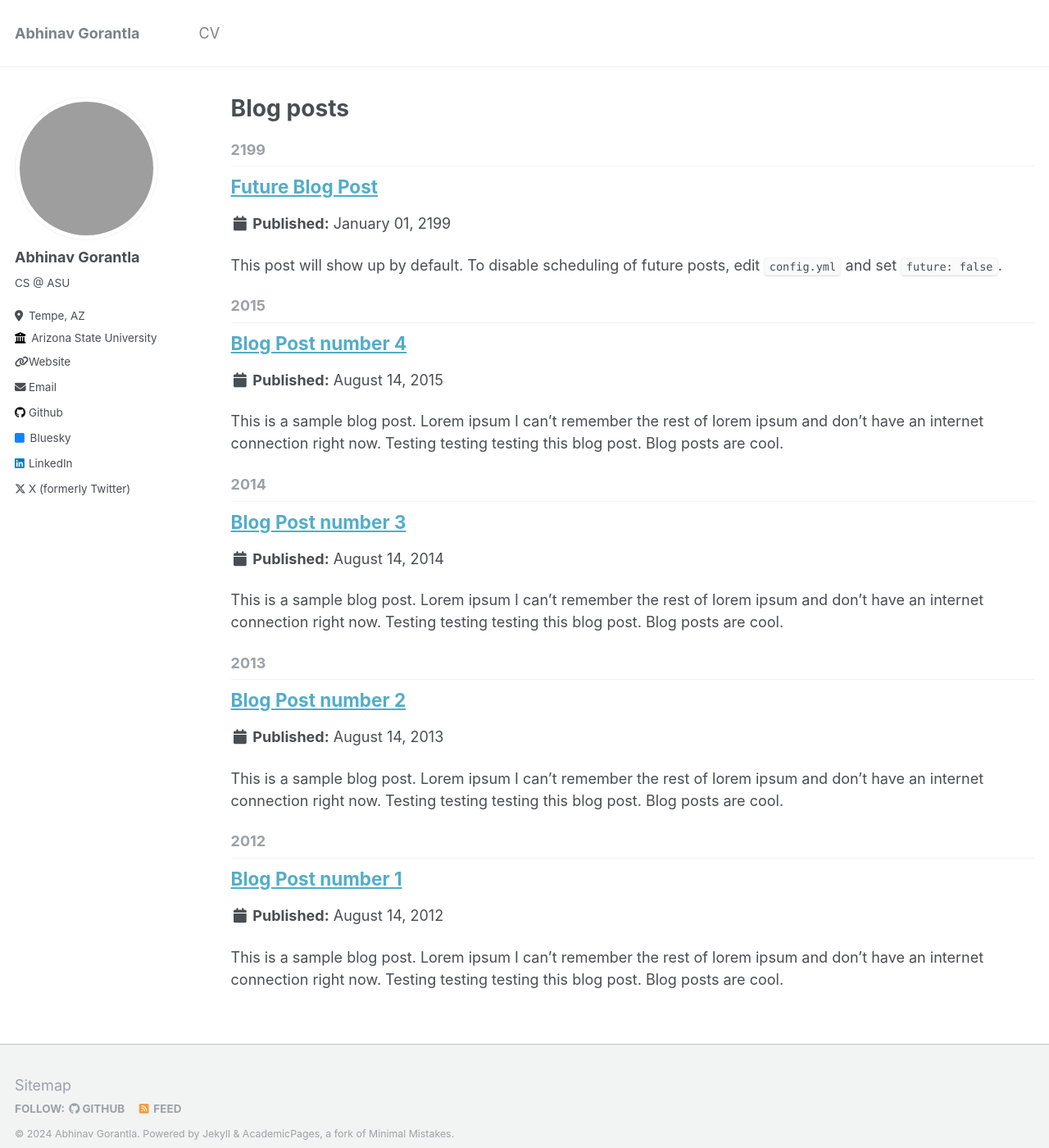
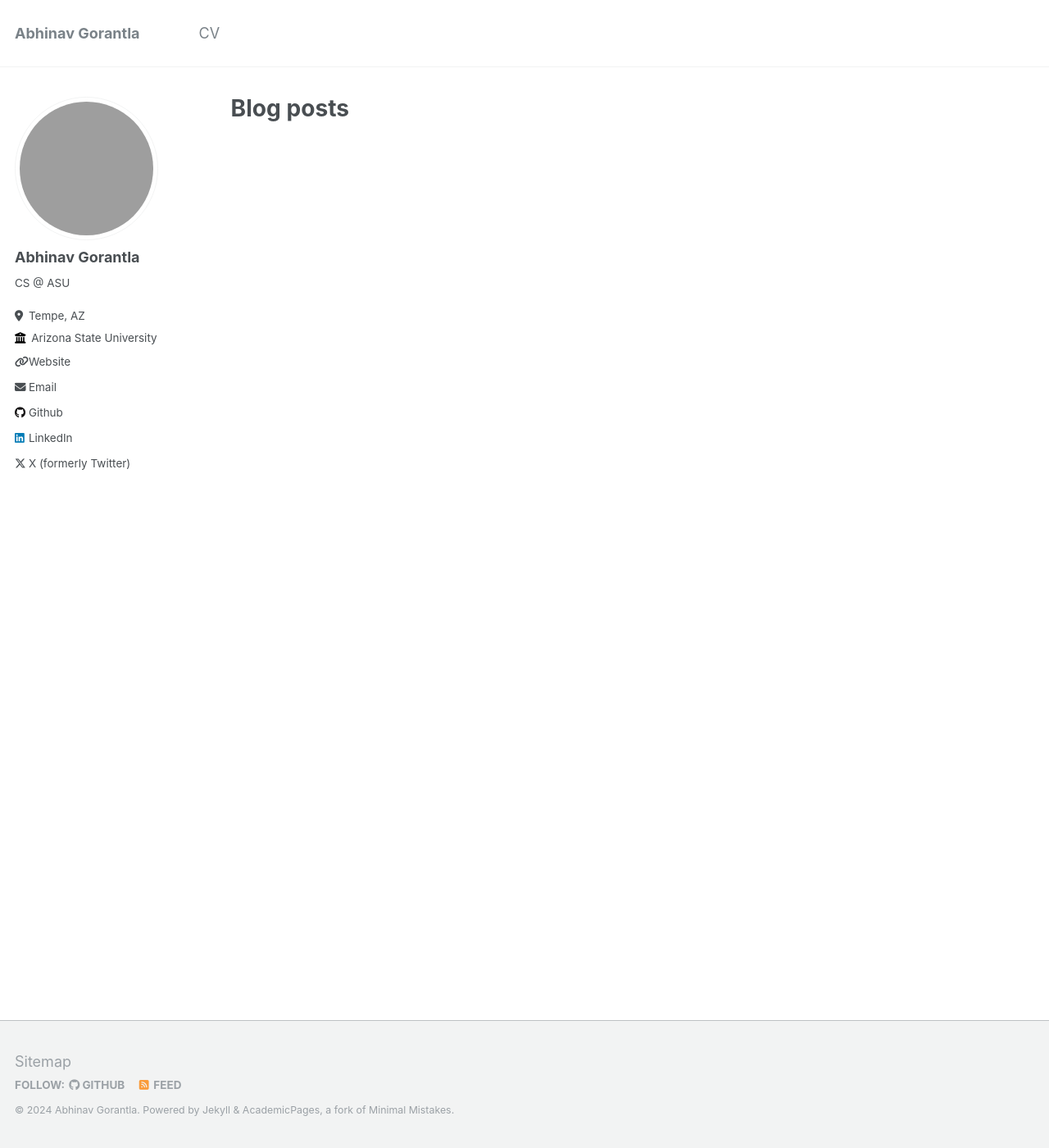
Before and after one commit to AbhinavGor/abhinavgor.github.io, a Jekyll site: the page built from _pages/year-archive.html, in a window 1280 px wide and 1400 px high. Shown: the whole window at 82% size. Built offline with Jekyll 4.4.1, drawn with Linux system fonts in a browser that asks for light colours; grey boxes are pictures that could not be loaded.

Commit message:
removed placeholder markdown files for blog posts, talks and teaching sections

```diff
--- a/_config.yml
+++ b/_config.yml
@@ -27,7 +27,7 @@ author:
   bio              : "CS @ ASU"
   location         : "Tempe, AZ"
   employer         : "Arizona State University"
-  uri              : "abhinavgor.github.io"
+  uri              : "abhinavgorantla.me"
   email            : "agorant2@asu.edu"
 
   # Academic websites
@@ -47,7 +47,7 @@ author:
   stackoverflow    : # User number or user number and name (i.e., use "1" or "1/jeff-atwood")
 
   # Social media
-  bluesky          : "bsky.app" # Replace this with you Bluesky username
+  bluesky          : # Username
   facebook         : # Username
   flickr           : # Username
   foursquare       : # Username
--- a/_posts/2012-08-14-blog-post-1.md
+++ /dev/null
@@ -1,20 +0,0 @@
----
-title: 'Blog Post number 1'
-date: 2012-08-14
-permalink: /posts/2012/08/blog-post-1/
-tags:
-  - cool posts
-  - category1
-  - category2
----
-
-This is a sample blog post. Lorem ipsum I can't remember the rest of lorem ipsum and don't have an internet connection right now. Testing testing testing this blog post. Blog posts are cool.
-
-Headings are cool
-======
-
-You can have many headings
-======
-
-Aren't headings cool?
-------
--- a/_posts/2013-08-14-blog-post-2.md
+++ /dev/null
@@ -1,20 +0,0 @@
----
-title: 'Blog Post number 2'
-date: 2013-08-14
-permalink: /posts/2013/08/blog-post-2/
-tags:
-  - cool posts
-  - category1
-  - category2
----
-
-This is a sample blog post. Lorem ipsum I can't remember the rest of lorem ipsum and don't have an internet connection right now. Testing testing testing this blog post. Blog posts are cool.
-
-Headings are cool
-======
-
-You can have many headings
-======
-
-Aren't headings cool?
-------
--- a/_posts/2014-08-14-blog-post-3.md
+++ /dev/null
@@ -1,20 +0,0 @@
----
-title: 'Blog Post number 3'
-date: 2014-08-14
-permalink: /posts/2014/08/blog-post-3/
-tags:
-  - cool posts
-  - category1
-  - category2
----
-
-This is a sample blog post. Lorem ipsum I can't remember the rest of lorem ipsum and don't have an internet connection right now. Testing testing testing this blog post. Blog posts are cool.
-
-Headings are cool
-======
-
-You can have many headings
-======
-
-Aren't headings cool?
-------
--- a/_posts/2199-01-01-future-post.md
+++ /dev/null
@@ -1,11 +0,0 @@
----
-title: 'Future Blog Post'
-date: 2199-01-01
-permalink: /posts/2012/08/blog-post-4/
-tags:
-  - cool posts
-  - category1
-  - category2
----
-
-This post will show up by default. To disable scheduling of future posts, edit `config.yml` and set `future: false`.
```
Also changed, not shown: _posts/2015-08-14-blog-post-4.md (deleted, +0 -20 lines), _publications/2009-10-01-paper-title-number-1.md (deleted, +0 -12 lines), _publications/2010-10-01-paper-title-number-2.md (deleted, +0 -12 lines), _publications/2015-10-01-paper-title-number-3.md (deleted, +0 -12 lines), _publications/2024-02-17-paper-title-number-4.md (deleted, +0 -12 lines), _talks/2012-03-01-talk-1.md (deleted, +0 -11 lines), _talks/2013-03-01-tutorial-1.md (deleted, +0 -13 lines), _talks/2014-02-01-talk-2.md (deleted, +0 -13 lines), _talks/2014-03-01-talk-3.md (deleted, +0 -11 lines), _teaching/2014-spring-teaching-1.md (deleted, +0 -20 lines), _teaching/2015-spring-teaching-2.md (deleted, +0 -20 lines).
